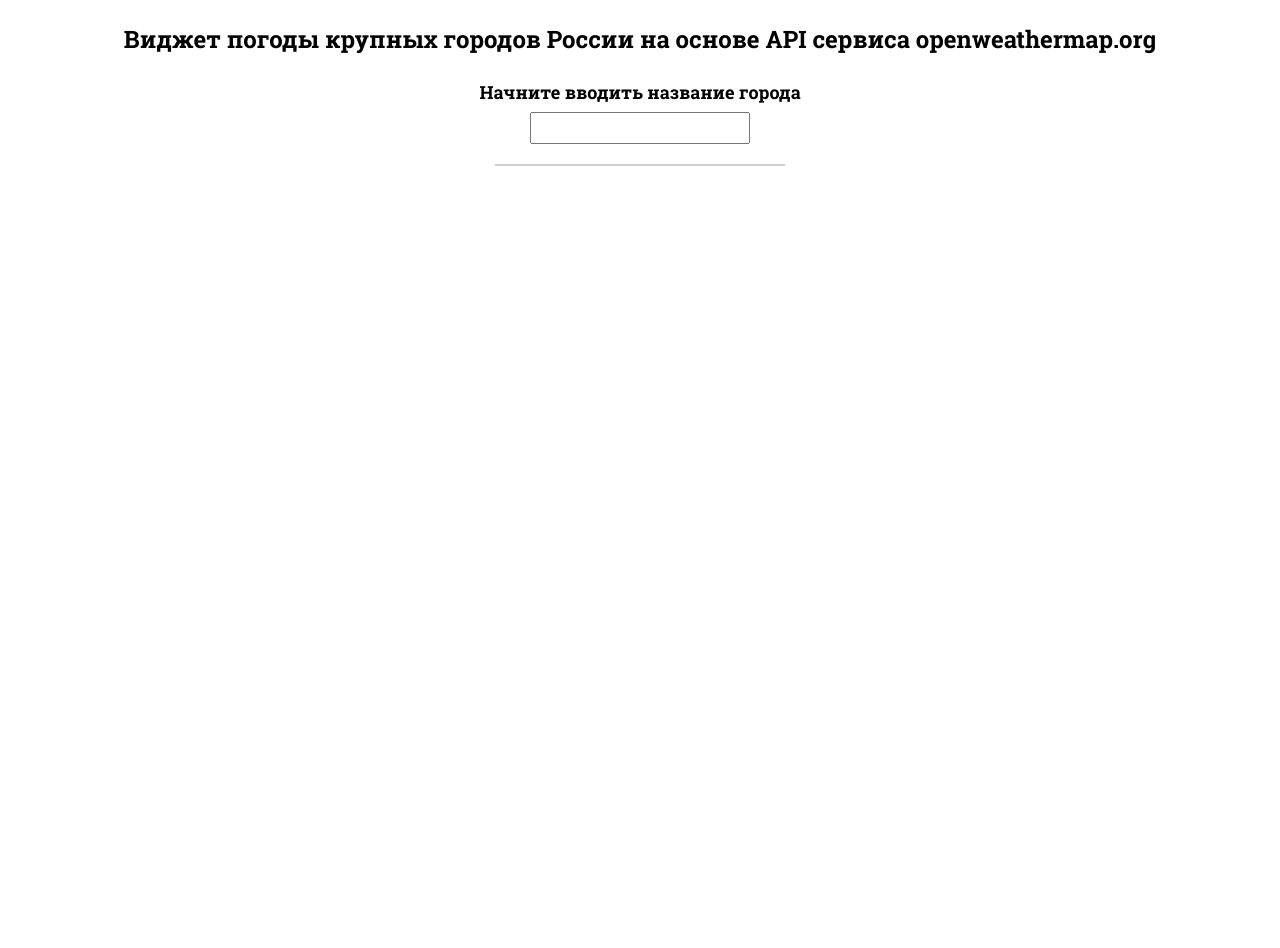
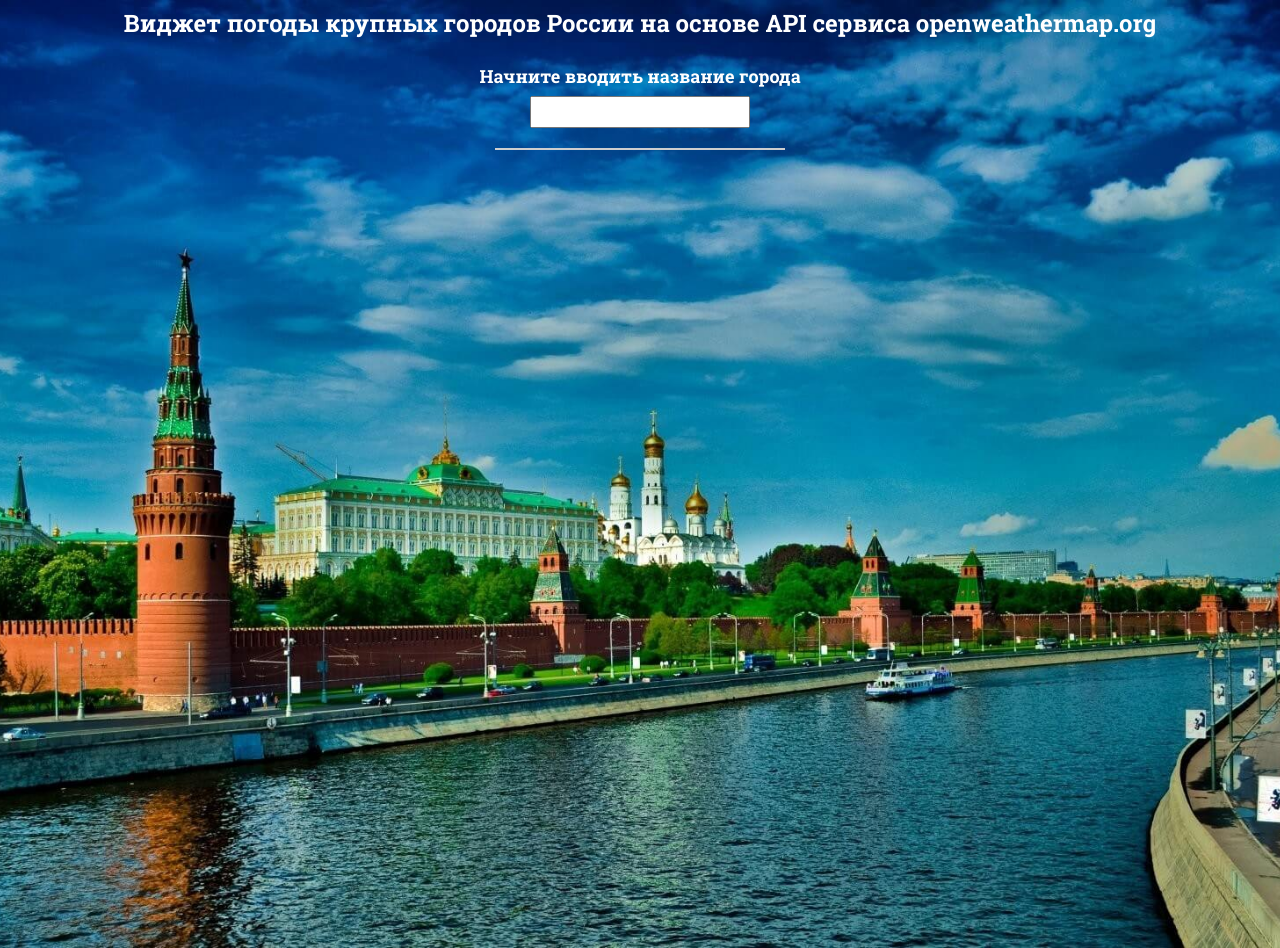
Before and after one commit to ViacheslavDemchenko/weather_widget_openweathermap-dist, a plain HTML site: page index.html in a window 1280 px wide. Before the commit the page ends 820 px from the top, so only its background shows below. Drawn offline with Linux system fonts and the light colour scheme; no server answers.

Commit message:
Added bg

```diff
--- a/css/main.css
+++ b/css/main.css
@@ -16,7 +16,11 @@
 
 html,
 body {
+  min-height: 100vh;
+  min-height: -webkit-fill-available;
   height: 100%;
+  display: flex;
+  flex-direction: column;
   margin: 0;
   padding: 0;
   font-family: 'Roboto-Regular', 'Arial', 'Tahoma', sans-serif;
@@ -43,6 +47,7 @@ body {
   padding-left: 15px;
   padding-right: 15px;
   max-width: 96rem;
+  height: 100%;
 }
 
 /* Box-sizing-model */
@@ -587,14 +592,18 @@ template {
 
 .main-section {
   width: 100%;
-  min-height: 100vh;
   padding: 0.625rem 0;
+  background: url(../img/bg_lg.jpg);
+  background-repeat: no-repeat;
+  background-position: center;
+  background-size: cover;
 }
 
 .main-section__inner {
   min-height: 100vh;
   display: flex;
   flex-direction: column;
+  align-items: center;
 }
 
 /* BLOCKS */
@@ -656,20 +665,20 @@ template {
 .widget__city,
 .widget__temp {
   text-align: center;
-  margin-bottom: 1.25rem;
+  margin: 0 0 1.25rem 0;
   padding: 0 1.25rem;
   font-family: "RobotoSlab-Bold";
   font-weight: 700;
   font-style: normal;
-  font-size: 1.125rem;
-  line-height: 1.25rem;
-  color: #000;
+  font-size: 1rem;
+  line-height: 1.125rem;
+  color: #fff;
 }
 
 .city-choice__title {
   margin-bottom: 0.625rem;
-  font-size: 1rem;
-  line-height: 1.125rem;
+  font-size: 0.875rem;
+  line-height: 1rem;
 }
 
 .city-choice__inner input,
@@ -682,9 +691,10 @@ template {
 }
 
 .widget__city {
+  margin: 0.625rem 0 !important;
   font-size: 1.25rem;
   line-height: 1.375rem;
-  margin: 0.625rem 0 !important;
+  color: #000;
 }
 
 .widget__date,
@@ -696,6 +706,7 @@ template {
   font-style: normal;
   font-size: 0.875rem;
   line-height: 1rem;
+  color: #000;
 }
 
 .widget__temp {
@@ -705,6 +716,7 @@ template {
 .data__title,
 .data__num {
   padding: 0.3125rem;
+  color: #000;
 }
 
 .widgets-wrap {
@@ -729,8 +741,8 @@ template {
 }
 
 .widget__icon {
-  width: 6.25rem;
-  height: 6.25rem;
+  width: 5rem;
+  height: 5rem;
   overflow: hidden;
   margin: 0.625rem auto;
 }
@@ -864,6 +876,11 @@ template {
     margin-left: -2.5px;
     margin-right: -2.5px;
   }
+
+  .widget__icon {
+    width: 6.25rem;
+    height: 6.25rem;
+  }
 }
 
 @media screen and (min-width: 1440px) {
@@ -879,7 +896,7 @@ template {
   .city-choice__title,
   .widget__city,
   .widget__temp {
-    margin-bottom: 3.125rem;
+    margin-bottom: 1.875rem;
     font-size: 2rem;
     line-height: 2.125rem;
   }
--- a/index.html
+++ b/index.html
@@ -17,9 +17,8 @@
 </html>
 <body>
   <div class="container-fluid">
+    <section class="main-section">
       <div class="container">
-      <section class="main-section">
-        <div class="main-section__inner">
         <h1 class="main-title">Виджет погоды крупных городов России на основе API сервиса openweathermap.org</h1>
         <div class="widget-options">
           <div class="city-choice">
@@ -30,12 +29,13 @@
             </div>
           </div>
         </div>
+        <div class="main-section__inner">
           <div class="widgets-wrap">
             <div class="widget"></div>
           </div>
         </div>
+      </div>
     </section>
-    </div>
   </div>
 </body>
 <script crossorigin="anonymous" src="https://cdn.polyfill.io/v3/polyfill.min.js?features=ArrayBuffer,console,DataView,document,fetch,Map,MutationObserver,Object.create,Promise,Set,String.prototype.trim,Symbol,Symbol.iterator,Symbol.prototype.description,WeakMap,WeakSet,XMLHttpRequest"></script>
```
Also changed, not shown: css/main.min.css, img/bg_lg.jpg (added), img/bg_lg.webp (added). Lines whose indentation alone changed are shown as unchanged.
